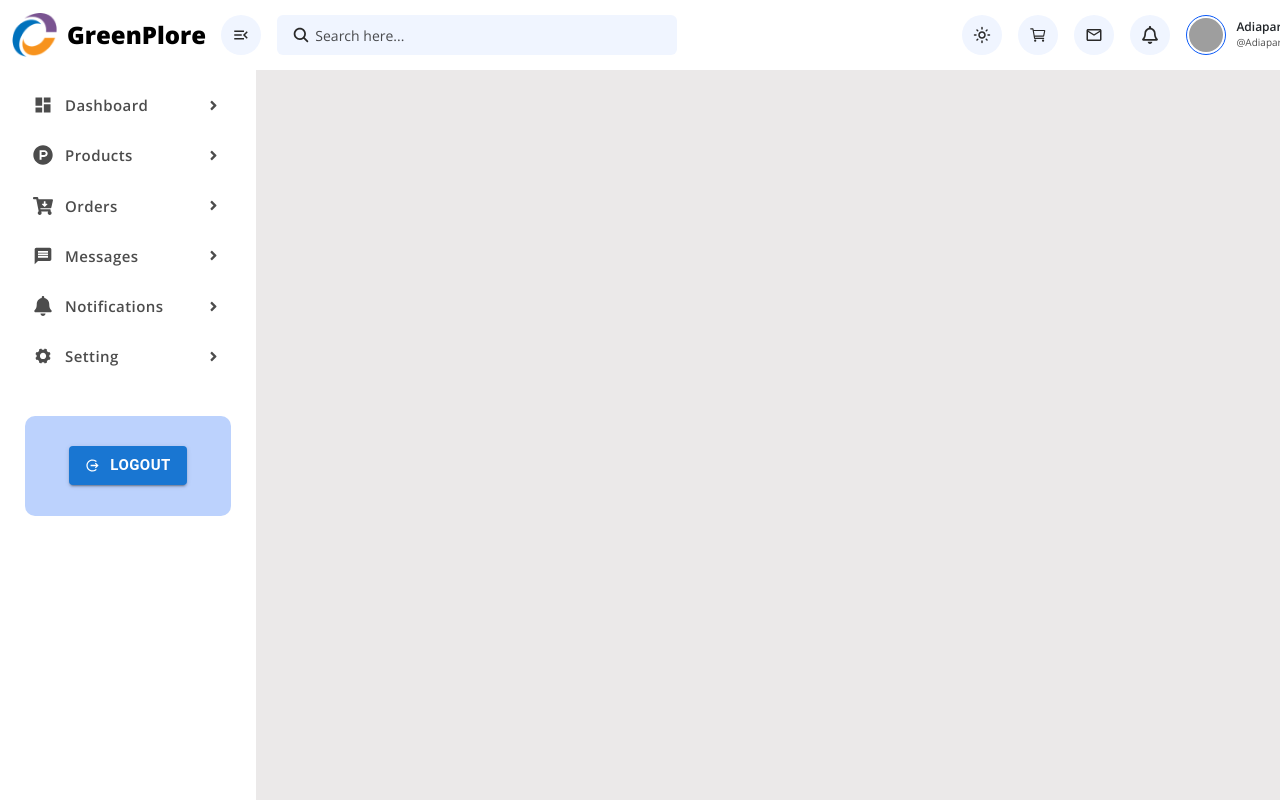
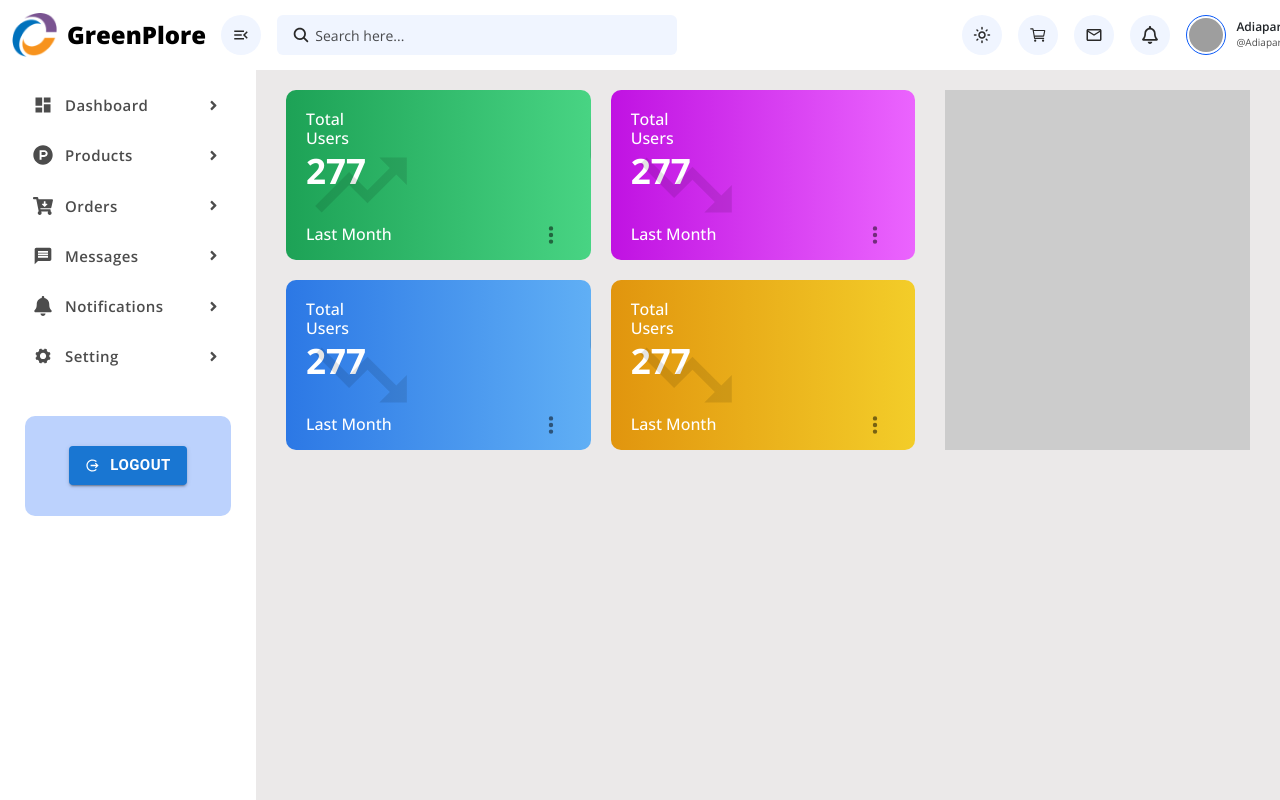
Before and after one commit to Adiaparmar/Full-Stack-ECommerce, a React (Create React App) app in the folder admin/: page /dashboard in a window 1280 px wide. Built offline with nearby package versions, Linux system fonts and the light colour scheme; grey boxes are pictures that could not be loaded.

Commit message:
Dashboard Box

```diff
--- a/admin/src/App.css
+++ b/admin/src/App.css
@@ -159,6 +159,7 @@ header button.rounded-circle:hover svg {
   right: 240px !important;
   width: 310px !important;
   left: auto !important;
+  top: 70px !important;
 }
 
 .dropdown_list .head {
@@ -291,6 +292,9 @@ header button.rounded-circle:hover svg {
 .main .sidebarWrapper .sidebar ul li button.active {
   background: #f1f1f1;
 }
+.main .sidebarWrapper .sidebar ul li button.active .icon svg {
+  color: #0858f7 !important;
+}
 .main .sidebarWrapper .sidebar ul li button.active .arrow {
   transform: rotate(90deg);
 }
@@ -375,3 +379,92 @@ header button.rounded-circle:hover svg {
 .logoutWrapper .logoutBox button svg {
   margin-right: 10px;
 }
+
+.right-content {
+  padding: 90px 30px;
+}
+
+.dashboardBoxWrapper {
+  gap: 20px;
+  width: 100%;
+  flex-wrap: wrap;
+}
+.dashboardBoxWrapper .dashboardBox {
+  width: 48%;
+  height: 170px;
+  border-radius: 10px;
+  overflow: hidden;
+  padding: 20px;
+  display: flex;
+  flex-direction: column;
+  justify-content: space-between;
+  position: relative;
+  color: white;
+}
+
+.main .content {
+  width: 80%;
+  flex: 0 0 80%;
+}
+
+.dashboardBoxWrapper .dashboardBox .col1 h4 {
+  font-size: 16px;
+  font-weight: 500;
+}
+
+.dashboardBoxWrapper .dashboardBox .col1 span {
+  font-size: 35px;
+  font-weight: bold;
+  line-height: 45px;
+}
+.dashboardBoxWrapper .dashboardBox .icon {
+  margin-left: 14rem !important;
+  display: flex;
+  align-items: center;
+  justify-content: center;
+  width: 55px;
+  height: 55px;
+  border-radius: 10px;
+  background-image: linear-gradient(
+    to bottom right,
+    rgba(0, 0, 0, 0),
+    rgba(0, 0, 0, 0.3)
+  );
+}
+
+.dashboardBoxWrapper .dashboardBox .icon svg {
+  font-size: 36px;
+  opacity: 0.4;
+  color: #fff;
+}
+.dashboardBoxWrapperRow .box {
+  width: 100%;
+  height: 100%;
+  background-color: #ccc;
+}
+
+.dashboardBoxWrapper .dashboardBox .toggleIcons {
+  font-size: 22px;
+  color: rgba(0, 0, 0, 0.5);
+  cursor: pointer;
+  min-width: 40px !important;
+  height: 40px !important;
+  margin-left: auto;
+  border-radius: 50%;
+}
+
+.dashboardBoxWrapper .dashboardBox .chart {
+  opacity: 0.1;
+  position: absolute;
+  bottom: 20px;
+  left: 20px;
+}
+.dashboardBoxWrapper .dashboardBox .chart svg {
+  font-size: 110px;
+  color: #000;
+}
+
+.dashboardBoxWrapper .dashboardBox .bottomEle {
+  position: relative;
+  top: 15px;
+}
--- /dev/null
+++ b/admin/src/pages/Dashboard/components/dashboardBox.js
@@ -0,0 +1,47 @@
+import { HiDotsVertical } from "react-icons/hi";
+import Button from "@mui/material/Button";
+import TrendingUpIcon from "@mui/icons-material/TrendingUp";
+import TrendingdownIcon from "@mui/icons-material/TrendingDown";
+const DashboardBox = (props) => {
+  return (
+    <div
+      className="dashboardBox"
+      style={{
+        backgroundImage: `linear-gradient(to right, ${props.color?.[0]}, ${props.color?.[1]})`,
+      }}
+    >
+      {props.grow === true ? (
+        <span className="chart">
+          <TrendingUpIcon />
+        </span>
+      ) : (
+        <span className="chart">
+          <TrendingdownIcon />
+        </span>
+      )}
+      <div className="d-flex w-100">
+        <div className="col1">
+          <h4 className="text-white mb-0">Total Users</h4>
+          <span className="text-white">277</span>
+        </div>
+
+        <div className="ml-auto">
+          {props.icon ? (
+            <span className="icon">{props.icon ? props.icon : ""}</span>
+          ) : (
+            ""
+          )}
+        </div>
+      </div>
+
+      <div className="d-flex align-items-center w-100 bottomEle">
+        <h6 className="text-white mb-0 mt-0">Last Month</h6>
+        <Button className="ml-auto toggleIcons">
+          <HiDotsVertical />
+        </Button>
+      </div>
+    </div>
+  );
+};
+
+export default DashboardBox;
--- a/admin/src/pages/Dashboard/index.js
+++ b/admin/src/pages/Dashboard/index.js
@@ -1,5 +1,42 @@
+import { FaUserCircle } from "react-icons/fa";
+import { IoMdCart } from "react-icons/io";
+import { MdShoppingBag } from "react-icons/md";
+import { GiStarsStack } from "react-icons/gi";
+import DashboardBox from "./components/dashboardBox";
+
 const Dashboard = () => {
-  return <></>;
+  return (
+    <>
+      <div className="right-content w-100">
+        <div className="row dashboardBoxWrapperRow">
+          <div className="col-md-8">
+            <div className="dashboardBoxWrapper d-flex">
+              <DashboardBox
+                color={["#1da256", "#48d483"]}
+                icon={<FaUserCircle />}
+                grow={true}
+              />
+              <DashboardBox
+                color={["#c012e2", "#eb64fe"]}
+                icon={<IoMdCart />}
+              />
+              <DashboardBox
+                color={["#2c78e5", "#60aff5"]}
+                icon={<MdShoppingBag />}
+              />
+              <DashboardBox
+                color={["#e1950e", "#f3cd29"]}
+                icon={<GiStarsStack />}
+              />
+            </div>
+          </div>
+          <div className="col-md-4">
+            <div className="box"></div>
+          </div>
+        </div>
+      </div>
+    </>
+  );
 };
 
 export default Dashboard;
```
